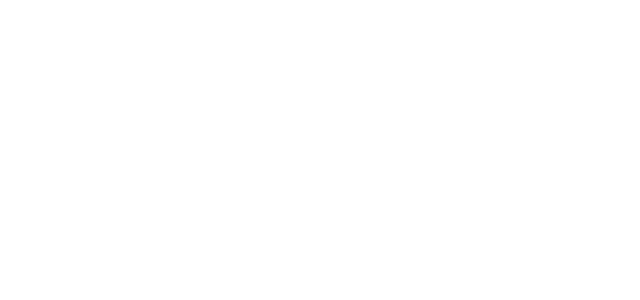
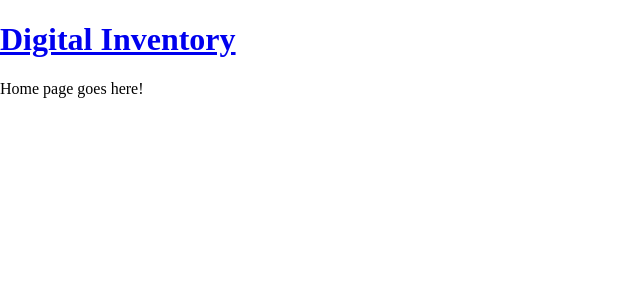
Before and after one commit to boombador/digital-inventory, a React app: page /#/ in a window 1280 px wide. Shown: the top 300 px of the page, without its empty margins (0-640 px from the left). Built offline with nearby package versions, Linux system fonts and the light colour scheme; the HTML template or start-up script is replaced by a standard one.

Commit message:
Fix some bugs in app init

```diff
--- a/src/components/App.js
+++ b/src/components/App.js
@@ -5,12 +5,12 @@
   Link
 } from "react-router-dom";
 
-import Home from '@/components/App';
+import Home from '@/components/Home';
 
-const App = () => (
+export const App = () => (
   <Router>
     <Route path="/" component={Home} exact />
   </Router>
-)
+);
 
 export default App;
--- a/src/components/Home.js
+++ b/src/components/Home.js
@@ -1,9 +1,14 @@
 import React from 'react';
+import { Link } from "react-router-dom";
 
 const Header = () => (
   <header>
-    <h1><Link to="/">{APP_TITLE}</Link></h1>
-    <p>{APP_SUBTITLE}</p>
+    <Link to="/">
+      <h1>{APP_TITLE}</h1>
+    </Link>
+    {APP_SUBTITLE && (
+      <p>{APP_SUBTITLE}</p>
+    )}
   </header>
 );
 
@@ -17,5 +22,7 @@
 const Home = () => (
   <Layout>
     <div>Home page goes here!</div>
-  </Layout
+  </Layout>
 );
+
+export default Home;
--- a/src/entry.js
+++ b/src/entry.js
@@ -4,10 +4,10 @@
 import 'prismjs/themes/prism.css';
 
 import '@/assets/main.scss';
-//import App from '@/components/App';
+import App from '@/components/App';
 
 const redirectForHTTPS = () => {
-  if (redirectToHTTPS && window.location.protocol !== 'https:') {
+  if (REDIRECT_TO_HTTPS && window.location.protocol !== 'https:') {
     // hacky, ideally this should be an HTTP (301 ?) redirect
     window.location = 'https://' + window.location.host;
   } else {
@@ -23,12 +23,11 @@
   ReactDOM.render(<App/>, element);
 }
 
-const App = () => null;
-
 const init = () => {
   redirectForHTTPS();
 
   const appRoot = document.getElementById('root');
+  clearElementChildren(appRoot);
   mountReact(appRoot);
 };
 
--- a/src/partials/basic-body.html
+++ b/src/partials/basic-body.html
@@ -1,2 +1,6 @@
 <div id="root">
+  <div id='loading-notice'>
+    The page doesn't seem to have loaded, this was supposed to be replaced by a
+    React application.
+  <div>
 </div>
--- a/webpack.config.js
+++ b/webpack.config.js
@@ -9,8 +9,6 @@
 const isProd = process.env.DEPLOY_ENV === 'production';
 const APP_TITLE = 'Digital Inventory';
 const APP_SUBTITLE = '';
-
-console.log(`Is prod: ${isProd}`);
 
 module.exports = {
   entry: './src/entry.js',
@@ -65,9 +63,9 @@
   },
   plugins: [
     new webpack.DefinePlugin({
-      redirectToHTTPS: JSON.stringify(isProd),
-      APP_TITLE: APP_TITLE,
-      APP_SUBTITLE: APP_SUBTITLE,
+      REDIRECT_TO_HTTPS: JSON.stringify(isProd),
+      APP_TITLE: JSON.stringify(APP_TITLE),
+      APP_SUBTITLE: JSON.stringify(APP_SUBTITLE),
     }),
     new CleanWebpackPlugin(),
     new HtmlWebpackPlugin({
```
